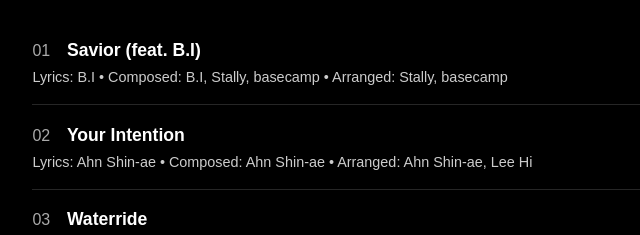
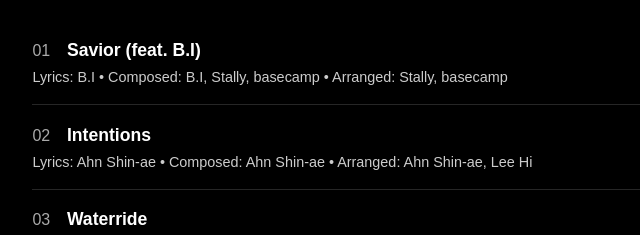
Before and after one commit to marwinlopezjrxD/html_css, a plain HTML site: page html-css-js/Practice/Mini_Projects/dummy_files/Music/4ONLY/4only-credits.html in a window 1280 px wide. Shown: the part 904-1139 px from the top of the page, 232-872 px from the left. Drawn offline with Linux system fonts and the light colour scheme.

Commit message:
corrected typos

```diff
--- a/html-css-js/Practice/Mini_Projects/dummy_files/Music/4ONLY/4only-credits.html
+++ b/html-css-js/Practice/Mini_Projects/dummy_files/Music/4ONLY/4only-credits.html
@@ -114,7 +114,7 @@
             </li>
             <li>
                 <span class="track-number">02</span>
-                <span class="track-title">Your Intention</span>
+                <span class="track-title">Intentions</span>
                 <div class="track-credits">Lyrics: Ahn Shin-ae • Composed: Ahn Shin-ae • Arranged: Ahn Shin-ae, Lee Hi</div>
             </li>
             <li>
```
